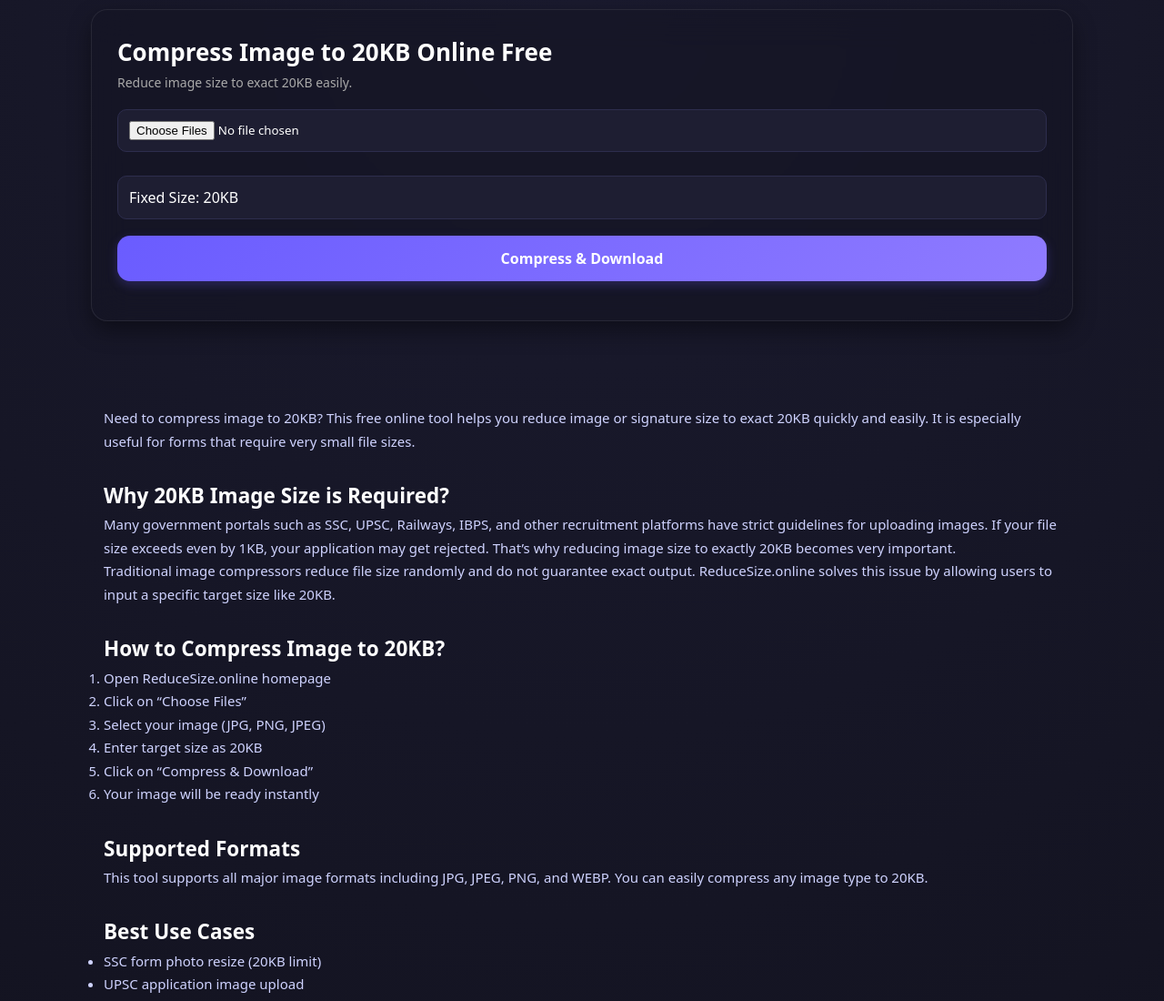
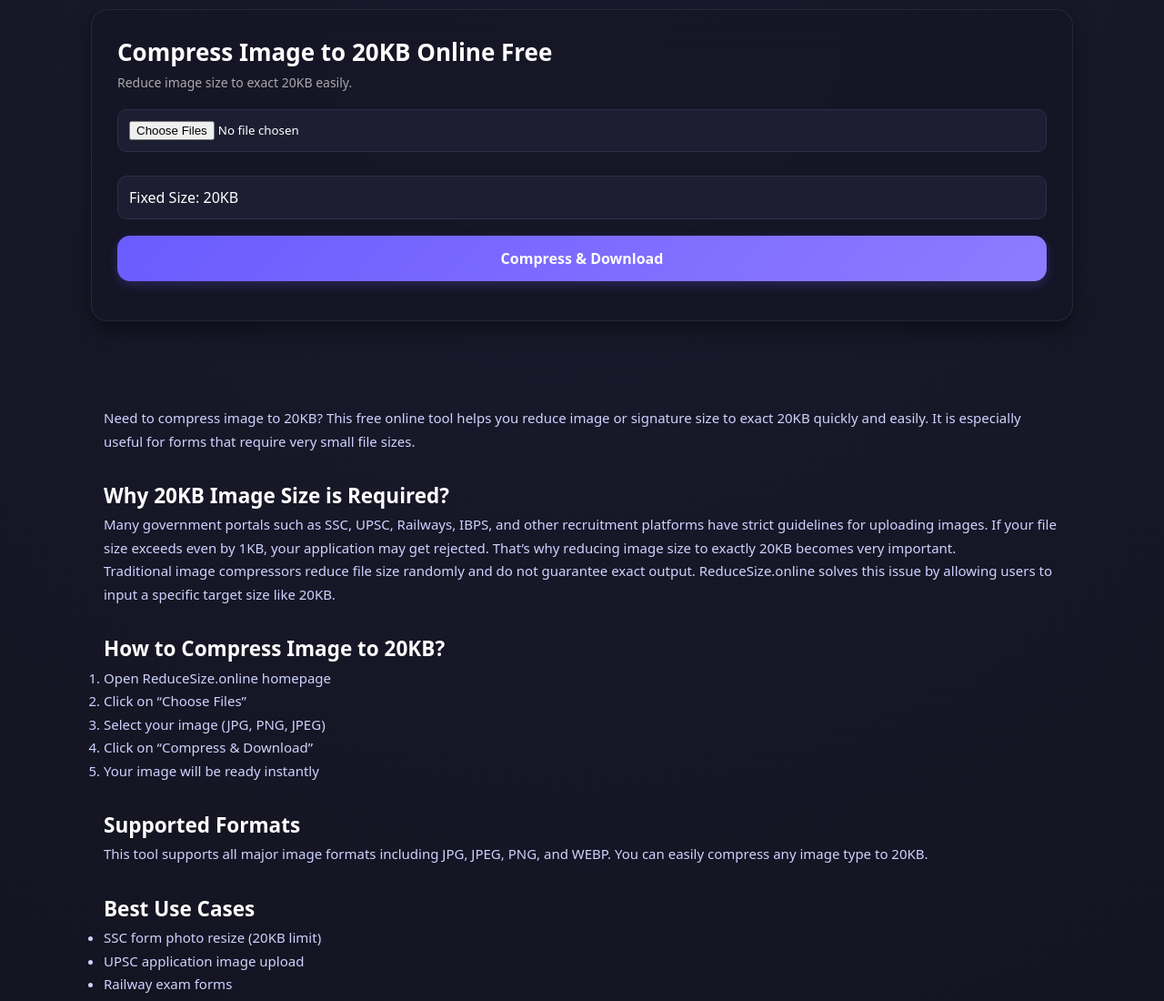
Before and after one commit to Neerajbisht19/reducesize, a plain HTML site: page compress-image-to-20kb.html in a window 1280 px wide. Shown: the top 1100 px of the page at 91% size. Drawn offline with Linux system fonts and the light colour scheme.

Commit message:
Update compress-image-to-20kb.html

```diff
--- a/compress-image-to-20kb.html
+++ b/compress-image-to-20kb.html
@@ -582,7 +582,6 @@ Traditional image compressors reduce file size randomly and do not guarantee exa
 <li>Open ReduceSize.online homepage</li>
 <li>Click on “Choose Files”</li>
 <li>Select your image (JPG, PNG, JPEG)</li>
-<li>Enter target size as 20KB</li>
 <li>Click on “Compress & Download”</li>
 <li>Your image will be ready instantly</li>
 </ol>
```
